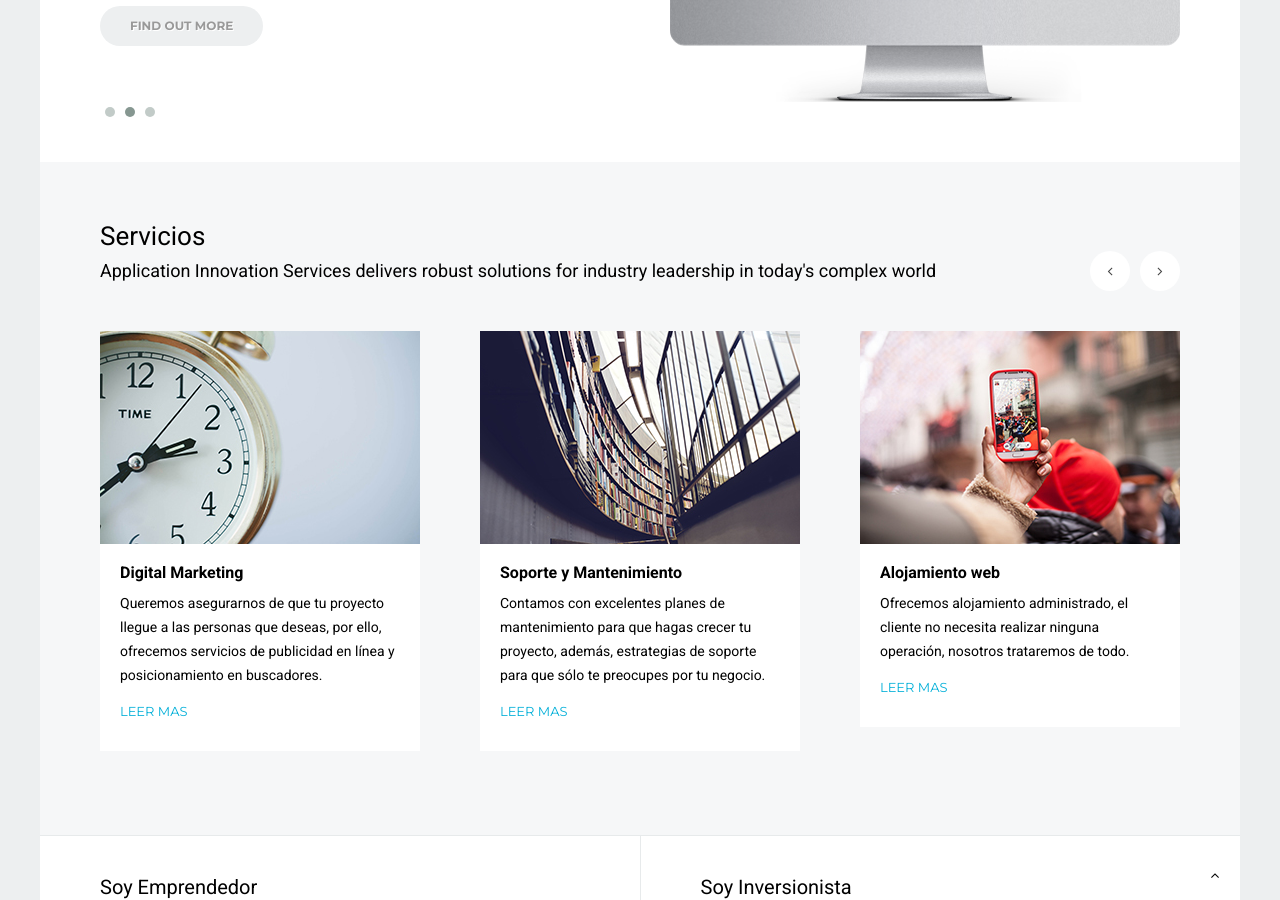
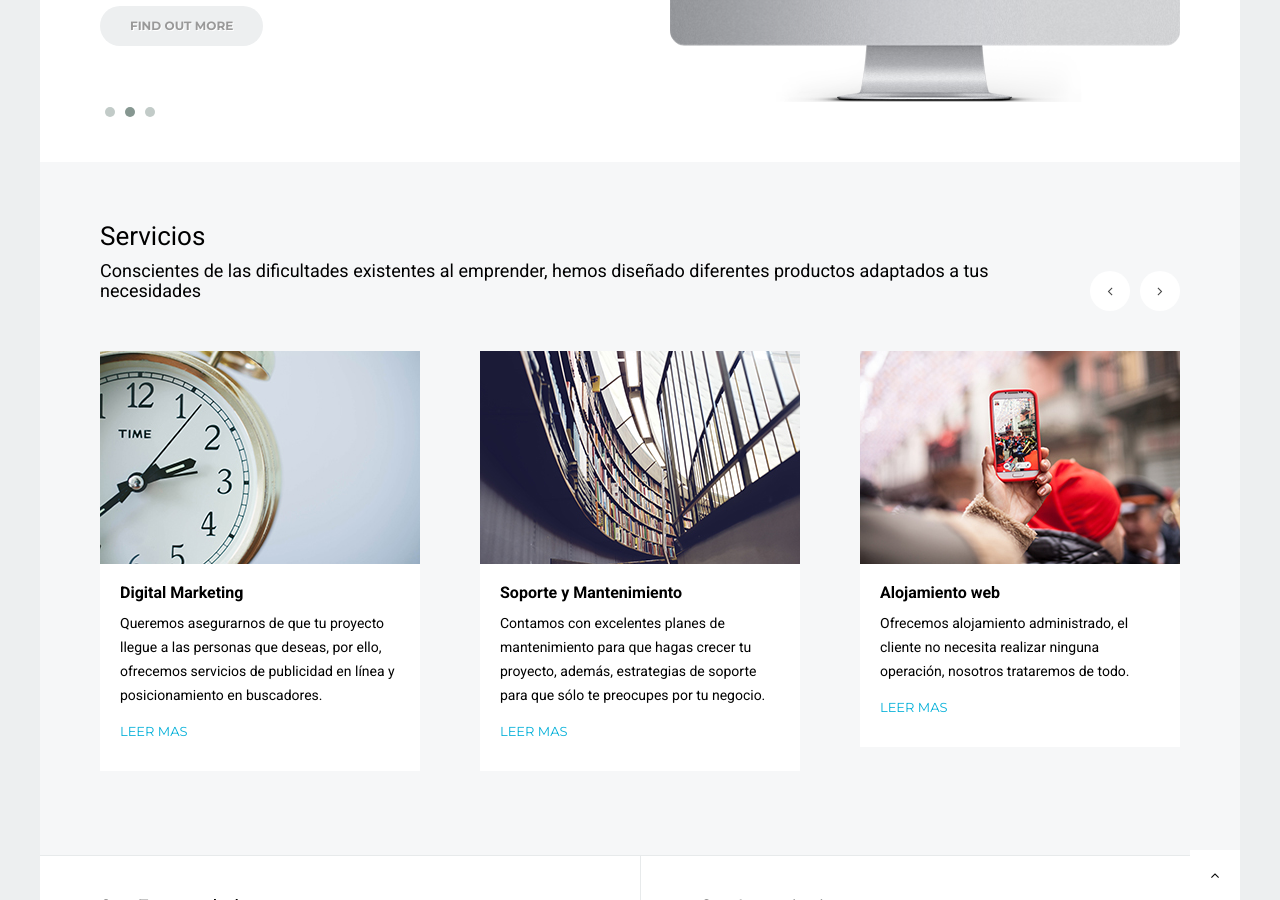
Before and after one commit to SolucionesWebCO/SolucionesWeb, a Jekyll site: the page built from index.html, in a window 1280 px wide and 900 px high, scrolled down 965 px. Built offline with Jekyll 4.4.1, drawn with Linux system fonts in a browser that asks for light colours.

Commit message:
More changes to content

```diff
--- a/index.html
+++ b/index.html
@@ -51,10 +51,10 @@
             </div>
             <div class="slide-caption shadow">
                 <div class="caption-wrapper">
-                    <p class="text-2">BECOME A DEVELOPER WITH</p>
-                    <p class="text-1">CORPOTERA</p>
-                    <p class="text-3">Lorem ipsum dolor sit amet, consectetur adipiscing elit. Curabitur nec leo nec nibh feugiat rutrum. Nulla placerat ligula at elit ornare, nec laoreet dui gravida.</p>
-                    <p><a href="#" class="btn btn-black">FIND OUT MORE <i class="fa fa-angle-right right"></i></a></p>
+                    <p class="text-2">DESARROLLAMOS SISTEMAS</p>
+                    <p class="text-1">TAN GRANDES COMO TU PROYECTO</p>
+                    <p class="text-3">Conoce nuestras soluciones en desarrollo de software.</p>
+                    <p><a href="#" class="btn btn-black">LEER MAS <i class="fa fa-angle-right right"></i></a></p>
                 </div>
             </div>
         </li>
@@ -114,7 +114,8 @@
         <!-- Section Services -->
         <section class="site-block grey" id="section-services">
             <h2 class="section-title">Servicios</h2>
-            <h4 class="section-desc">Application Innovation Services delivers robust solutions for industry leadership in today's complex world</h4>
+            <h4 class="section-desc">Conscientes de las dificultades existentes al emprender,
+hemos diseñado diferentes productos adaptados a tus necesidades</h4>
             <div class="row large">
                 <div class="services-list type-one owl-two" id="owl-services">
                     <div class="col-md-12">
```
